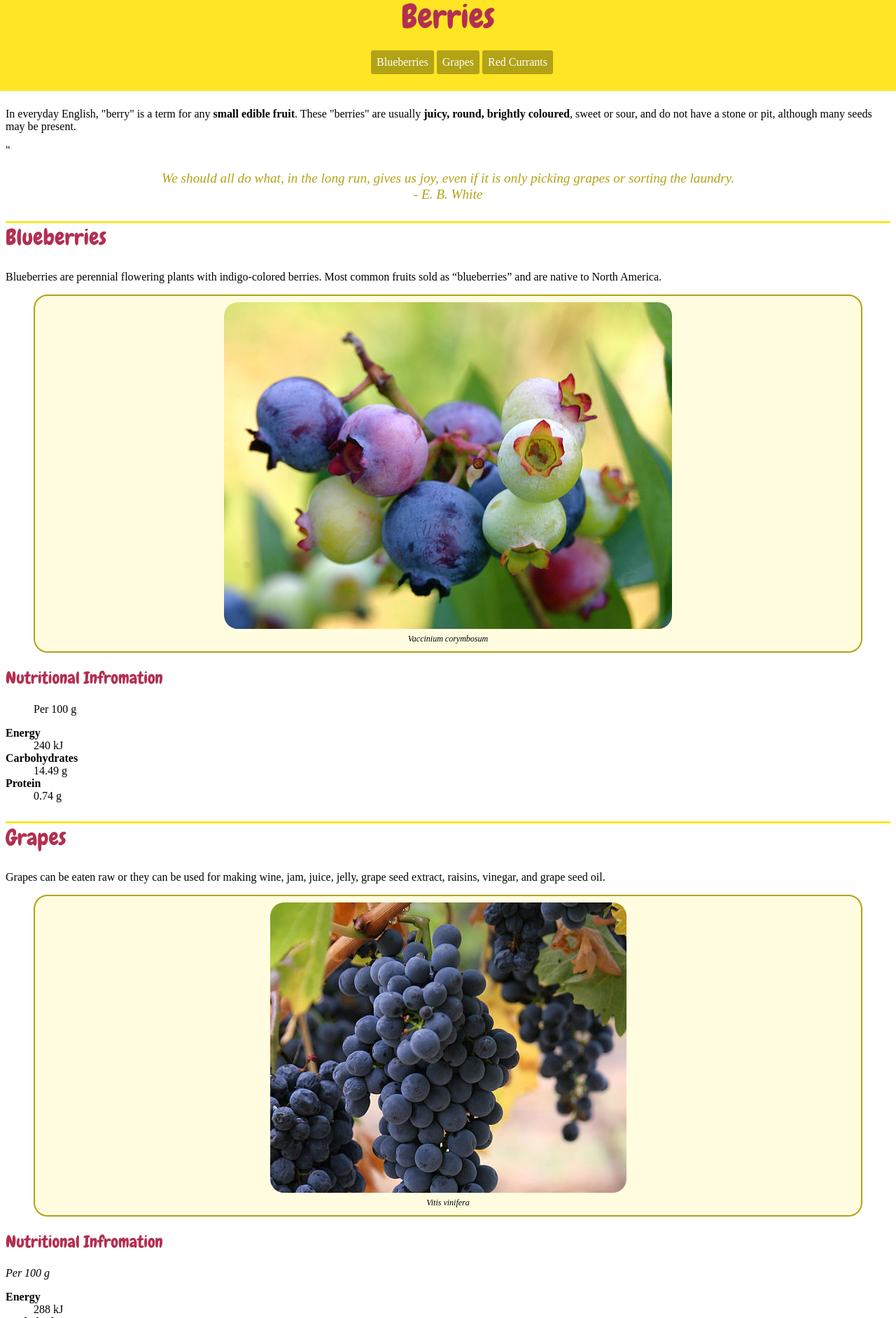
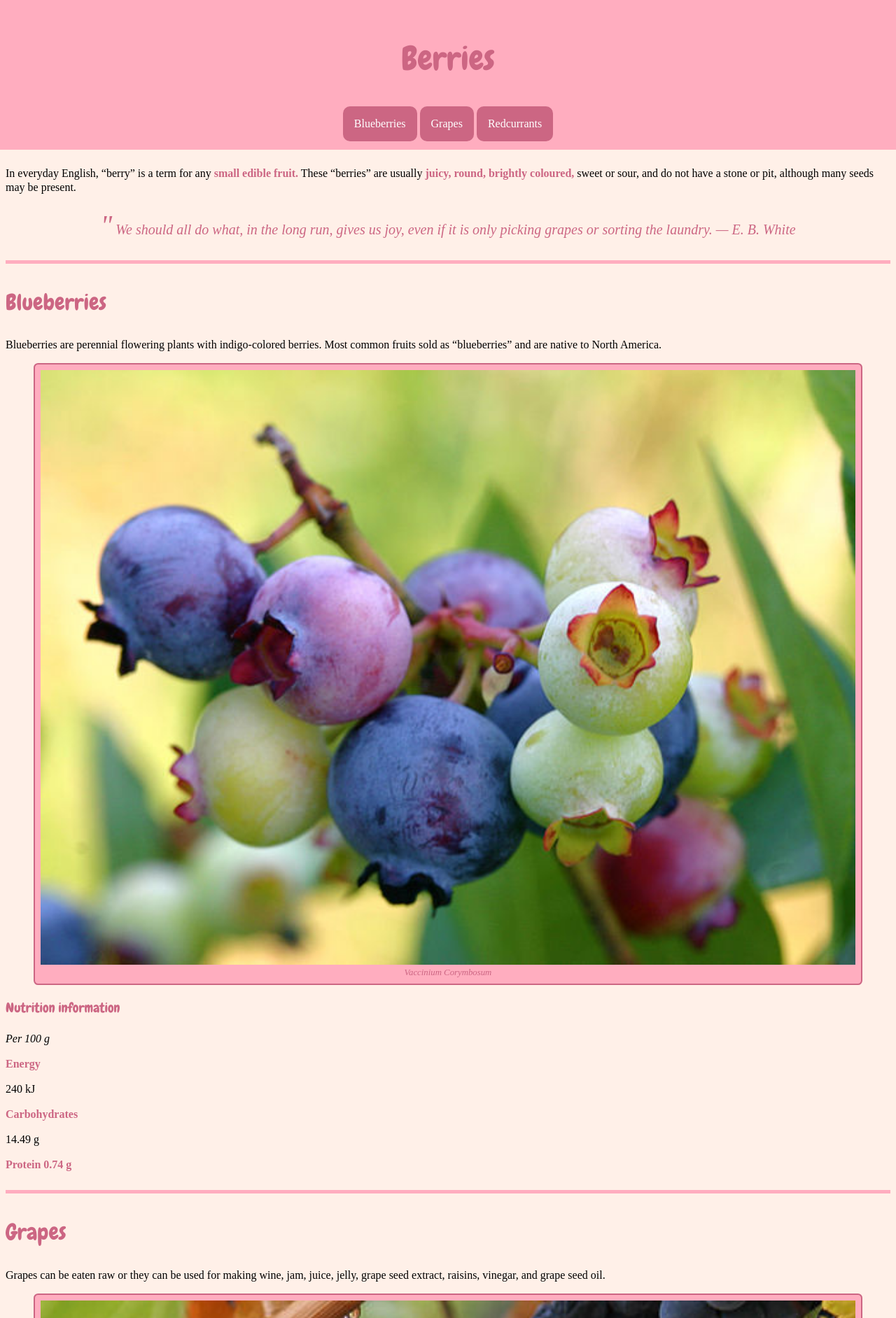
Before and after one commit to samrvsso/dsn1674-project-1, a plain HTML site: page index.html in a window 1280 px wide. Shown: the top 1884 px of the page at 70% size. Drawn offline with Linux system fonts and the light colour scheme.

Commit message:
fixy fixy

```diff
--- a/CSS/main.css
+++ b/CSS/main.css
@@ -1,114 +1,177 @@
-h1 {
-  color: #b32f52;
-  font-family: 'Chewy', cursive;
+html {
+  background-color: #FFF0E8;
+}
+
+h1{
   font-weight: normal;
   font-size: 3rem;
-  line-height: 1;
-  text-align: center;
+  font-style: none;
+  text-decoration: none;
+  font-family: 'Chewy', cursive;
+  line-height: 1.5;
+  color: #CC6683;
 }
+
 
 body {
   margin: 0;
+  }
+
+
+p {
+  line-height: 1.25;
 }
 
 main {
   padding: 0.5em;
 }
 
-header h1 {
-margin: 0;
-}
 
-h2 {
-  color: #b32f52;
-  font-family: 'Chewy', cursive;
-  font-weight: normal;
-  font-size: 2rem;
-  text-align: left;
-  border-top: 3px solid #ffe524;
-}
-
-h3 {
-  color: #b32f52;
-  font-family: 'Chewy', cursive;
-  font-weight: normal;
-  font-size: 1.5rem;
-  line-height: 1;
-  text-align: left;
-}
-
-header {
-  background-color: #ffe524;
+header{
+  background-color: #FFADBF;
+  padding: 1em 2em 0.5em 2em;
+  margin: 0;
   text-align: center;
 }
 
+footer{
+  background-color: #FFADBF;
+  padding: 1em 2em 0.5em 2em;
+  margin: 0;
+  text-align: center;
+}
+
+
+h2 {
+  font-weight: normal;
+  font-size: 2rem;
+  text-decoration: none;
+  font-family: 'Chewy', cursive;
+  line-height: 1.5;
+  padding: 1em 0em 0em 0em;
+  color: #CC6683;
+  border-top:5px solid #FFADBF
+
+}
+
+
+h3 {
+  font-weight: normal;
+  font-size: 1.2rem;
+  text-decoration: none;
+  font-family: 'Chewy', cursive;
+  line-height: 1.5;
+  padding: 0em 0em 0em 0em;
+  color: #CC6683;
+
+}
+
+
+a {
+  color: #CC6683;
+}
+
+figcaption {
+  font-size: .8rem;
+  font-style: italic;
+  color: #CC6683;
+  text-align: center;
+}
+
+figure {
+  border: 2px solid #CC6683;
+  background-color: #FFADBF;
+  border-radius: .4em;
+  padding: 0.5em 0.5em 0.5em 0.5em;
+}
+img {
+  width: 100%;
+}
+
+dt, dd {
+  color: #CC6683;
+  margin: .5em 0em 0em 0em;
+}
+
+dt {
+  font-style: bold;
+}
+
+dd {
+  color: #2B0B04;
+  margin: .25em 0em 0em 0em;
+}
+
+li {
+  margin: 1em 1em 1em 1em;
+}
+
+
+nav ol {
+  padding: 0;
+}
+
+footer ol {
+  list-style-type: circle;
+}
+
+b {
+  color: #CC6683;
+  font-weight: bold;
+}
+
+span {
+  text-align: center;
+  font-size: 2.5rem;
+}
+
+
+blockquote {
+  font-size: 1.25rem;
+  font-style: italic;
+  color: #CC6683;
+  text-align: center;
+}
+
+
+cite {
+  text-align: center;
+}
+
+
+
+div {
+  text-align: center;
+  font-size: 1rem;
+  color: #CC6683;
+  margin: .5em 0em 0em 0em;
+}
+
 nav {
-  background-color: #ffe524;
-  padding: 0.5em;
+  text-align: center;
 }
 
 nav ul {
   list-style-type: none;
-  padding: 0.5;
   margin: 0;
+  padding: 0;
 }
 
 nav li {
-  display: inline;
+  display: inline-block;
+  margin: 0em 0em .25em 0em;
 }
 
 nav a {
   display: inline-block;
-  padding: 0.5em 0.5em;
-  background-color: #b2a215;
+  padding: 1em 1em;
+  background-color: #CC6683;
+  color: #fff;
   text-decoration: none;
-  color: white;
-  border-radius: 0.2em
+  border-radius: 10px;
+  transition: 1s ease
 }
 
 nav a:hover {
-  background-color: #cc3865;
+  background-color:#CC6683;
 }
-
-blockquote {
-  color: #b2a215;
-  font-size: 1.2rem;
-  font-style: italic;
-  line-height: 1.2;
-  text-align: center;
-}
-
-  cite {
-  color: #b2a215;
-  text-align: center;
-  font-size: 0.7rem;
-  font-size: 1.2rem;
-}
-
-blockquote cite {
-  text-align: center;
-  display: block;
-}
-
-footer {
-  background-color: #ffe524;
-  text-align: center;
-  padding: 1.5em;
-}
-
-figure {
-  background-color: #fffce0;
-  text-align: center;
-  border: 2px solid #b2a215;
-  border-radius: 20px;
-  font-style: italic;
-  line-height: 1.5em;
-  padding: .75em;
-  font-size: .75em;
-}
-
-img {
-  width: 100%
-  border: solid #fffce0;
-  border-radius: 20px;
-}
--- a/index.html
+++ b/index.html
@@ -1,95 +1,106 @@
-<!doctype html>
+<!DOCTYPE html>
+
 
 <html>
 
+
+<head>
   <meta charset="utf-8">
   <title>Berries</title>
-  <link href="Css/main.css" rel="stylesheet">
-  <link href='http://fonts.googleapis.com/css?family=Chewy' rel='stylesheet' type='text/css'>
-  <link href='http://fonts.googleapis.com/css?family=PT+Serif' rel='stylesheet' type='text/css'>
+  <link href="CSS/main.css" rel="stylesheet">
+  <link href='http://fonts.googleapis.com/css?family=Chewy' rel='stylesheet' type='text/css'></head>
 
-<body>
 
 
 <header>
   <h1>Berries</h1>
   <nav>
-      <ol>
-        <li><a href="blueberries">Blueberries</a></li>
-        <li><a href="grapes">Grapes</a></li>
-        <li><a href="red-currents">Red Currants</a></li>
-      </ol>
+    <ul>
+      <li><a href="#blue">Blueberries</a></li>
+      <li><a href="#grape">Grapes</a></li>
+      <li><a href="#red">Redcurrants</a></li>
+    </ul>
   </nav>
 </header>
 
 
+
 <main>
 
+<p>In everyday English, “berry” is a term for any <b>small edible fruit.</b> These “berries” are usually <b>juicy, round, brightly coloured,</b> sweet or sour, and do not have a stone or pit, although many seeds may be present.</p>
 
-  <p>In everyday English, "berry" is a term for any <b>small edible fruit</b>. These "berries" are usually <b>juicy, round, brightly coloured</b>, sweet or sour, and do not have a stone or pit, although many seeds may be present.</p>
+<blockquote>
   <span>"</span>
-    <blockquote>We should all do what, in the long run, gives us joy, even if it is only picking grapes or sorting the laundry.<div><cite> - E. B. White</cite></div></blockquote>
+  We should all do what, in the long run, gives us joy, even if it is only picking grapes or sorting the laundry.
+  <cite>— E. B. White</cite>
+</blockquote>
 
-<h2 id="blueberries">Blueberries</h2>
+
+
+<body>
+
+<h2 id="blue">Blueberries</h2>
   <p>Blueberries are perennial flowering plants with indigo-colored berries. Most common fruits sold as “blueberries” and are native to North America.</p>
+
 <figure>
-      <img src="images/blueberries.jpg" alt="Photo of Blueberries">
-      <figcaption>Vaccinium corymbosum</figcaption>
+  <img src="images/blueberries.jpg" alt="Vaccinium Corymbosum">
+  <figcaption><i>Vaccinium Corymbosum</i></figcaption>
 </figure>
 
-    <h3 id=nutritional-information>Nutritional Infromation</h3>
+<h3>Nutrition information</h3>
+  <p><i>Per 100 g</p></i>
   <dl>
-      <p><dd><data value="100">Per 100 g</dd></data></p>
-      <dt><b>Energy</b></dt> <dd><data value="240">240 kJ</data></dd>
-      <dt><b>Carbohydrates</b></dt> <dd><data value="14.49">14.49 g</data></dd>
-      <dt><b>Protein</b></dt> <dd><data value="0.74">0.74 g</data></dd>
+    <p><b>Energy</p></b>
+    <p>240 kJ</p>
+    <p><b>Carbohydrates</p></b>
+    <p>14.49 g</p>
+    <p><b>Protein 0.74 g</p></b>
   </dl>
 
+<h2 id="grape">Grapes</h2>
+<p>Grapes can be eaten raw or they can be used for making wine, jam, juice, jelly, grape seed extract, raisins, vinegar, and grape seed oil.</p>
 
-<h2 id="grapes">Grapes</h2>
-  <p>Grapes can be eaten raw or they can be used for making wine, jam, juice, jelly, grape seed extract, raisins, vinegar, and grape seed oil.</p>
 <figure>
-      <img src="images/grapes.jpg" alt="Photo od Grapes">
-      <figcaption>Vitis vinifera</figcaption>
+  <img src="images/grapes.jpg" alt="Vitis vinifera">
+  <figcaption><i>Vitis vinifera</i></figcaption>
 </figure>
 
-    <h3 id=nutritional-information>Nutritional Infromation</h3>
+<h3>Nutrition information</h3>
   <dl>
-      <p><i>Per 100 g</dt></i>
-      <dt><b>Energy</dt></b>
-      <dd><data value="288">288 kJ</data></dt>
-      <dt><b>Carbohydrates</dt></b>
-      <dd><data value="18.1">18.1 g</data></dt>
-      <dt><b>Protein</dt></b>
-      <dd><data value="0.72">0.72 g</data><dd>
+    <p><i>Per 100 g</p></i>
+      <p><b>Energy</p></b>
+      <p>288 kJ</p>
+      <p><b>Carbohydrates</p></b>
+      <p>18.1 g</p>
+      <p><b>Protein</p></b>
+      <p>0.72 g</p>
   </dl>
 
+<h2 id="red">Red currant</h2>
 
-    <h2 id="red-currants">Red Currants</h2>
-      <p>With maturity, the tart flavour of redcurrant fruit is slightly greater than its blackcurrant relative, but with the same approximate sweetness.</p>
+With maturity, the tart flavour of redcurrant fruit is slightly greater than its blackcurrant relative, but with the same approximate sweetness.
+
 <figure>
-          <img src="images/red-currants.jpg" alt="Photo of Red-Currants">
-          <figcaption>Ribes rubrum</figcaption>
+  <img src="images/Red-currants.jpg" alt="Ribes rubrum">
+  <figcaption><i>Ribes rubrum</i></figcaption>
 </figure>
 
-        <h3 id=nutritional-information>Nutritional Infromation</h3>
+<h3>Nutrition information</h3>
+
 <dl>
-          <p><i>Per 100 g</dt></i>
-          <dt><b>Energy</dt></b>
-          <dd><data value="234">234 kJ</data></dt>
-          <dt><b>Carbohydrates</dt></b>
-          <dd><data value="13.8">13.8 g</data></dt>
-          <dt><b>Protein</dt></b>
-          <dd><data value="1.4">1.4 g</data><dd>
+<p><i>Per 100 g</p></i>
+
+  <p><b>Energy</p></b>
+  <p>234 kJ</p>
+  <p><b>Carbohydrates</p></b>
+  <p>13.8 g</p>
+  <p><b>Protein</p></b>
+  <p>1.4 g</p>
   </dl>
-
-
 </main>
-</body>
-
 
 <footer>
 Content and images from <a href="http://en.wikipedia.org/">Wikipedia.</a>
 </footer>
-
+</body>
 </html>
```
Lines whose indentation alone changed are shown as unchanged.
